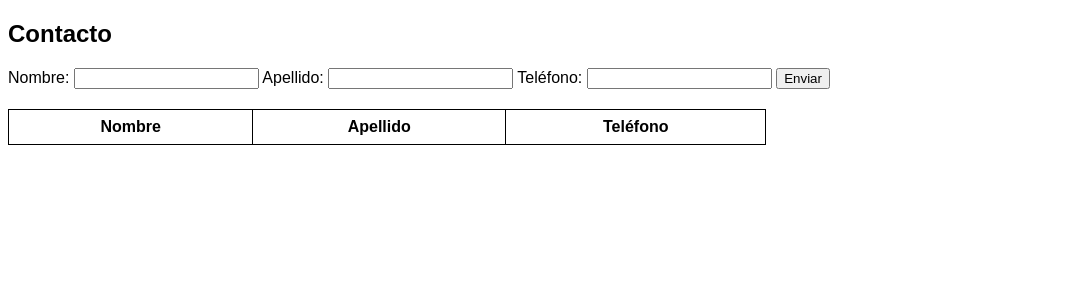
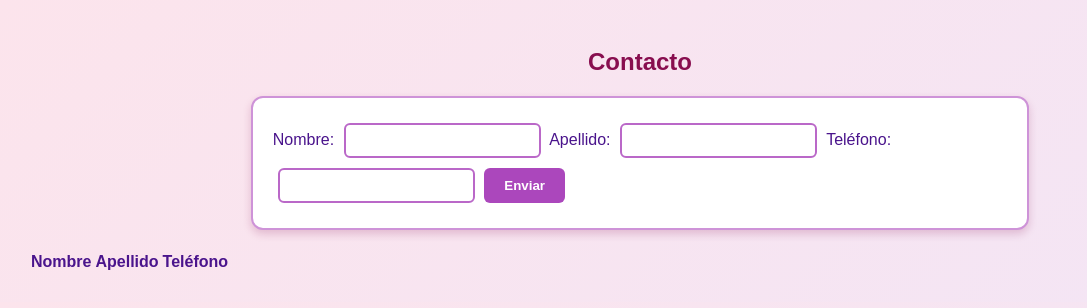
Before and after one commit to Yanetzitaaaa-alt/CONTACTO, a plain HTML site: page index.html in a window 1280 px wide. Shown: the whole page, without its empty margins (0-1087 px from the left). Drawn offline with Linux system fonts and the light colour scheme.

Commit message:
Enhance styling for index.html

```diff
--- a/index.html
+++ b/index.html
@@ -6,19 +6,49 @@
 
 <style>
 body {
-    font-family: Arial;
+    font-family: Arial, sans-serif;
+    background: linear-gradient(135deg, #fce4ec, #f3e5f5);
+    color: #4a148c;
+    padding: 20px;
 }
 
-table {
-    margin-top: 20px;
-    border-collapse: collapse;
-    width: 60%;
+h2 {
+    color: #880e4f;
+    text-align: center;
 }
 
-th, td {
-    border: 1px solid black;
+form {
+    background-color: #ffffff;
+    padding: 20px;
+    border-radius: 12px;
+    box-shadow: 0 4px 8px rgba(136, 14, 79, 0.2);
+    width: 60%;
+    margin: 0 auto 20px auto;
+    border: 2px solid #ce93d8;
+}
+
+input[type="text"], input[type="tel"] {
     padding: 8px;
-    text-align: center;
+    margin: 5px;
+    border: 2px solid #ba68c8;
+    border-radius: 6px;
+    outline: none;
+}
+
+input[type="text"]:focus, input[type="tel"]:focus {
+    border-color: #9c27b0;
+    box-shadow: 0 0 5px rgba(156, 39, 176, 0.4);
+}
+
+button {
+    background-color: #ab47bc;
+    color: white;
+    border: none;
+    padding: 10px 20px;
+    border-radius: 6px;
+    cursor: pointer;
+    font-weight: bold;
+    margin-top: 10
 }
 </style>
 
```
